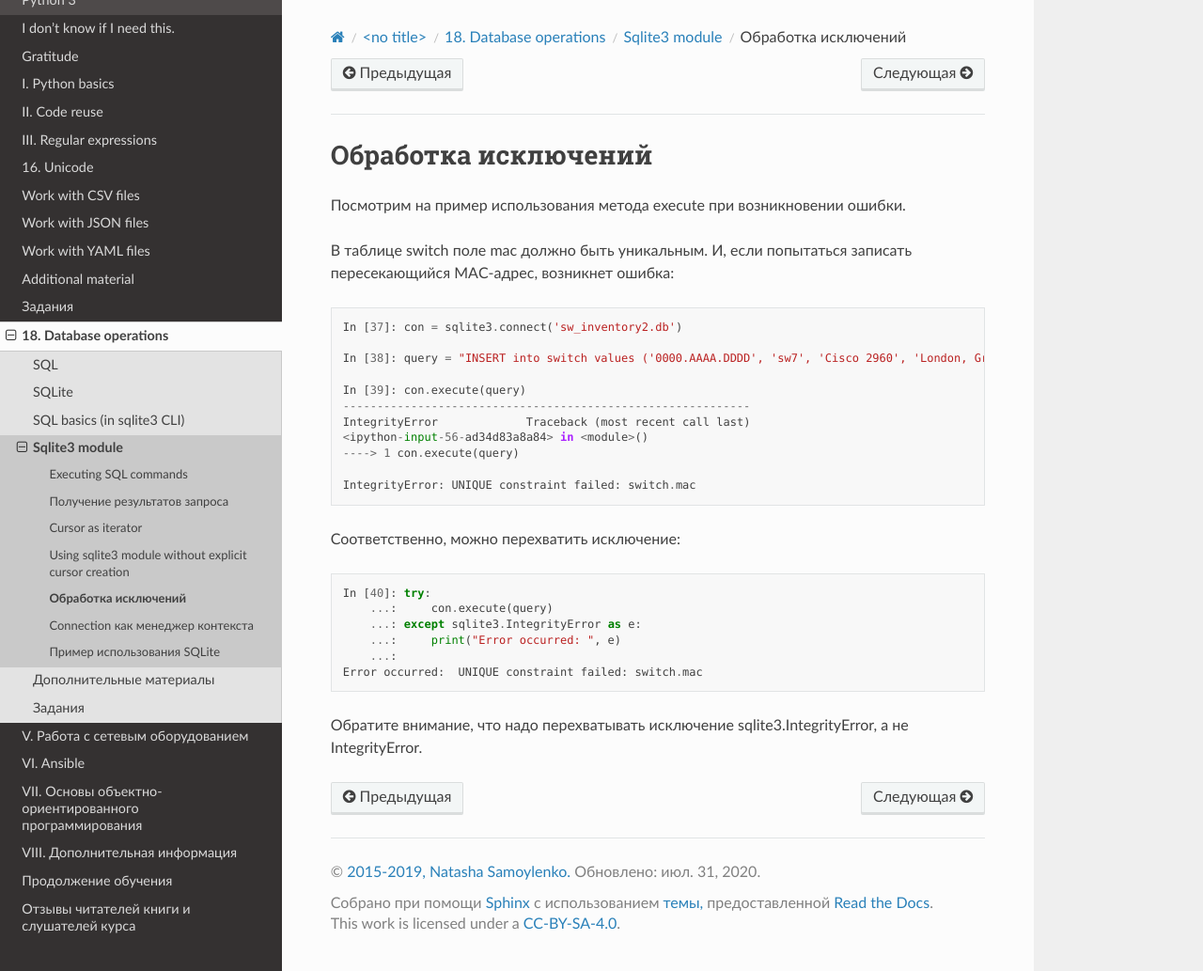
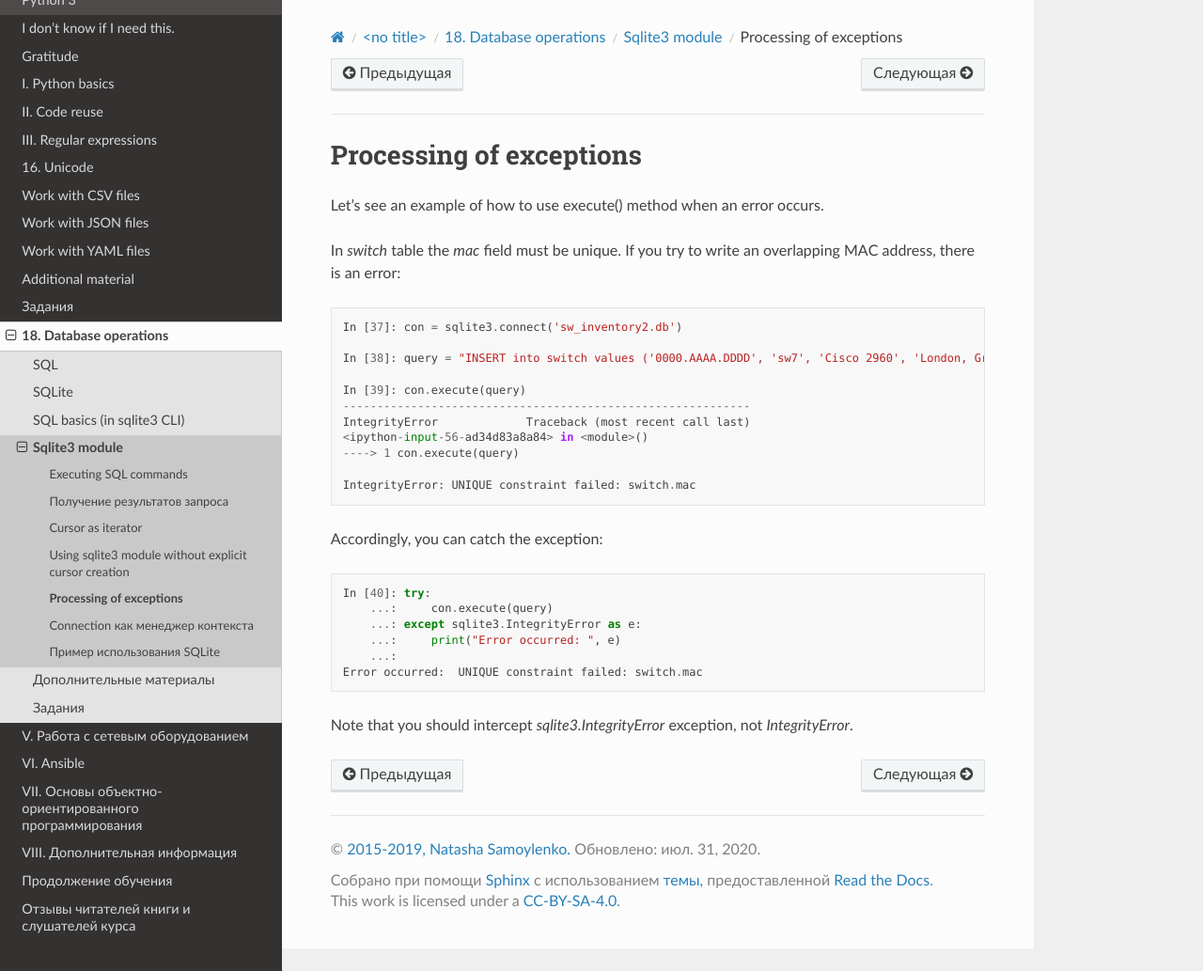
Before and after one commit to Aidar5/nattoeng, a Sphinx documentation site: the page built from docs/source/book/18_db/sqlite3_exception.rst, in a window 1280 px wide and 1033 px high. Shown: the whole window at 94% size. Built offline with Sphinx 7.4.7 and the Read the Docs theme 2.0.0, drawn with Linux system fonts in a browser that asks for light colours; pages that are not in the unit, such as notebooks, are missing from menus.

Commit message:
Update sqlite3_exception.rst

```diff
--- a/docs/source/book/18_db/sqlite3_exception.rst
+++ b/docs/source/book/18_db/sqlite3_exception.rst
@@ -1,11 +1,9 @@
-Обработка исключений
+Processing of exceptions
 --------------------
 
-Посмотрим на пример использования метода execute при возникновении
-ошибки.
+Let’s  see an example of how to use execute() method when an error occurs.
 
-В таблице switch поле mac должно быть уникальным. И, если попытаться
-записать пересекающийся MAC-адрес, возникнет ошибка:
+In *switch* table the *mac* field must be unique. If you try to write an overlapping MAC address, there is an error:
 
 .. code:: python
 
@@ -21,7 +19,7 @@
 
     IntegrityError: UNIQUE constraint failed: switch.mac
 
-Соответственно, можно перехватить исключение:
+Accordingly, you can catch the exception:
 
 .. code:: python
 
@@ -32,5 +30,4 @@
         ...:
     Error occurred:  UNIQUE constraint failed: switch.mac
 
-Обратите внимание, что надо перехватывать исключение
-sqlite3.IntegrityError, а не IntegrityError.
+Note that you should intercept *sqlite3.IntegrityError* exception, not *IntegrityError*.
```
